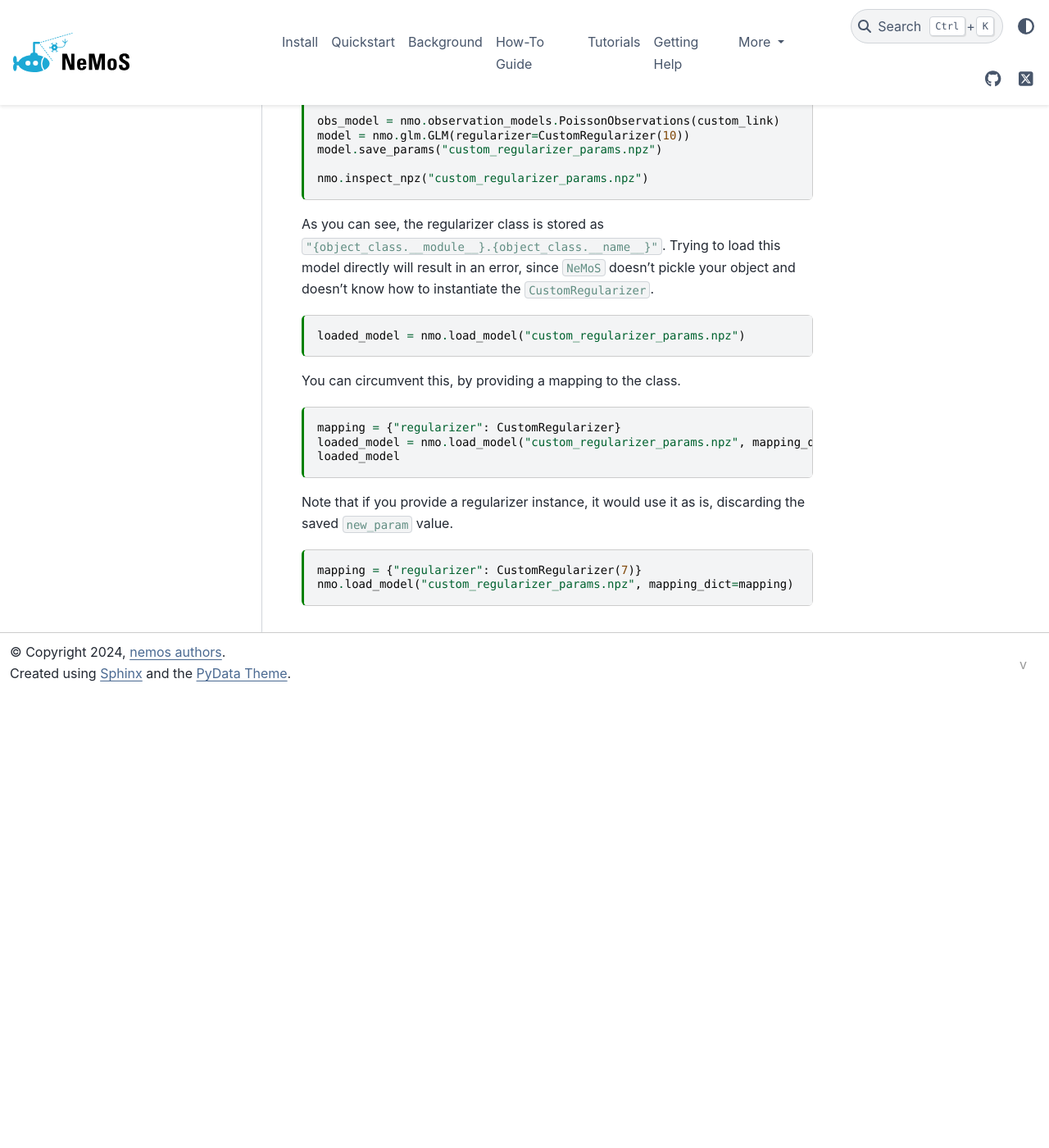
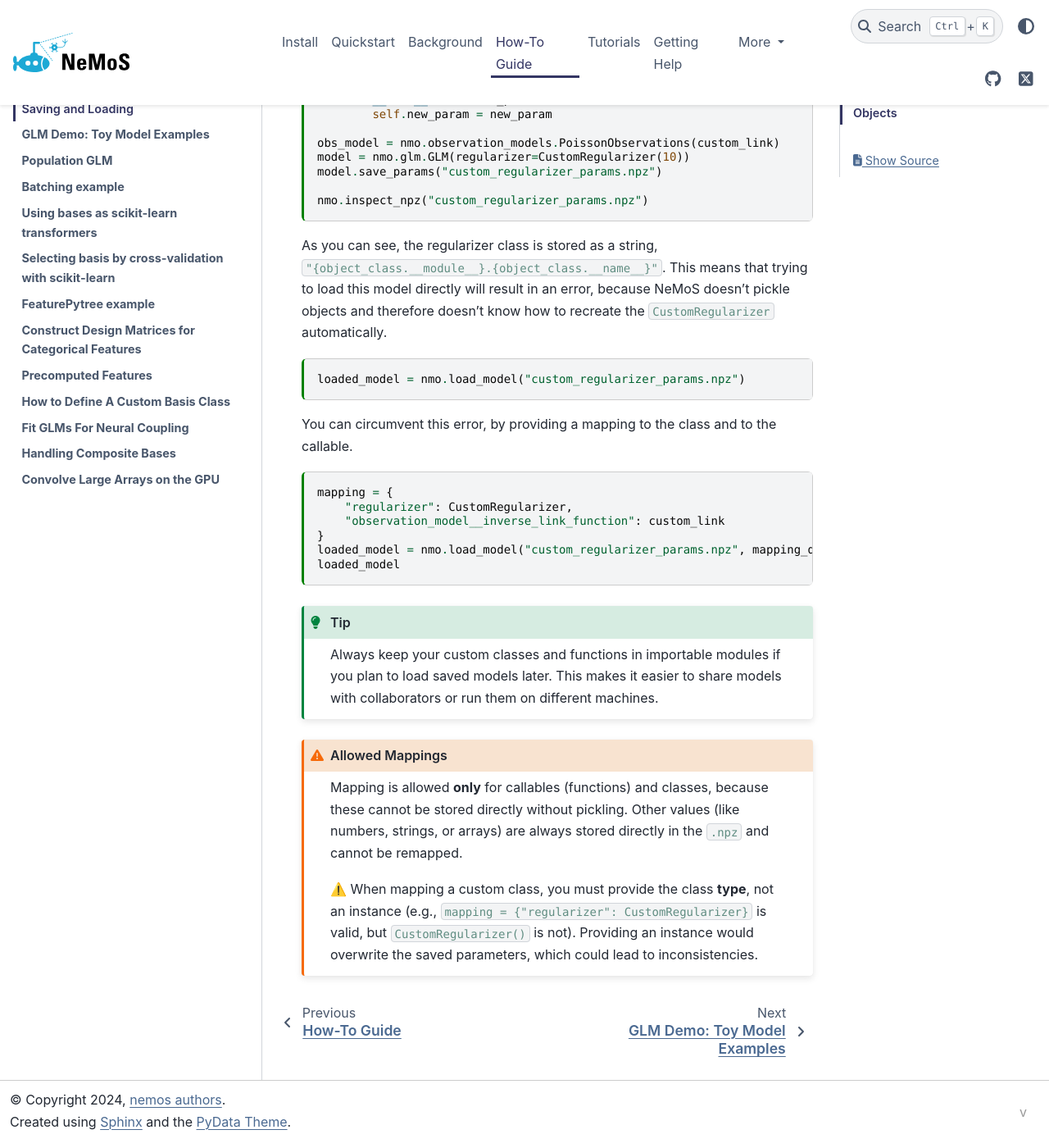
Before and after one commit to flatironinstitute/nemos, a Sphinx documentation site: the page built from docs/how_to_guide/save_and_load.md, in a window 1280 px wide and 1400 px high, scrolled down 1274 px. Shown: the whole window at 82% size. Built offline with Sphinx 7.4.7 and the PyData theme 0.15.4, drawn with Linux system fonts in a browser that asks for light colours; before the commit the page ends 2127 px from its top, so only the background shows below that; some of the changed text lies outside the part shown.

Commit message:
added doc note

````diff
--- a/docs/how_to_guide/save_and_load.md
+++ b/docs/how_to_guide/save_and_load.md
@@ -31,7 +31,7 @@
 model
 ```
 
-The output file can be loaded without pickling, since do not store directly NeMoS objects, but only their type and the parameters for specifying them. This approach is both more robust and safer than pickling the objects directly.
+The output file is loaded without pickling, because NeMoS does not store objects directly. Instead, it stores only a string representing the object’s class and its parameters. This approach is both more robust and safer than pickling the objects themselves.
 
 ```{code-cell}
 
@@ -41,7 +41,7 @@
 
 ## Inspecting the `npz`
 You can check the content of the stored `npz` by calling the `nemos.inspect_npz` function.
-This will print some environment meta-information, as well as the stored parameters.
+The `inspect_npz` function shows the saved object’s metadata and parameter keys:
 
 ```{code-cell}
 
@@ -51,8 +51,7 @@
 
 ## Save and Load Custom Objects
 
-Advanced users may want to specify custom models while still be able to save and load. For example, one could try out a different inverse link function (non-linearity) or a custom  `Regularizer`.
-
+Advanced users may want to specify custom models and still be able to save and load. For example, one could try a different inverse link function (non-linearity) or a custom  `Regularizer`.
 ```{code-cell}
 
 def custom_link(x):
@@ -69,7 +68,7 @@
 nmo.inspect_npz("custom_regularizer_params.npz")
 ```
 
-As you can see, the regularizer class is stored as `"{object_class.__module__}.{object_class.__name__}"`. Trying to load this model directly will result in an error, since `NeMoS` doesn't pickle your object and doesn't know how to instantiate the `CustomRegularizer`.
+As you can see, the regularizer class is stored as a string, `"{object_class.__module__}.{object_class.__name__}"`. This means that trying to load this model directly will result in an error, because NeMoS doesn’t pickle objects and therefore doesn’t know how to recreate the `CustomRegularizer` automatically.
 
 ```{code-cell}
 :tags: [raises-exception]
@@ -77,19 +76,28 @@
 loaded_model = nmo.load_model("custom_regularizer_params.npz")
 ```
 
-You can circumvent this, by providing a mapping to the class.
+You can circumvent this error, by providing a mapping to the class and to the callable.
 
 ```{code-cell}
 
-mapping = {"regularizer": CustomRegularizer}
+mapping = {
+    "regularizer": CustomRegularizer,
+    "observation_model__inverse_link_function": custom_link
+}
 loaded_model = nmo.load_model("custom_regularizer_params.npz", mapping_dict=mapping)
 loaded_model
 ```
+::: {tip}
 
-Note that if you provide a regularizer instance, it would use it as is, discarding the saved `new_param` value.
+Always keep your custom classes and functions in importable modules if you plan to load saved models later. This makes it easier to share models with collaborators or run them on different machines.
+:::
 
-```{code-cell}
+:::{admonition} Allowed Mappings
+:class: warning
 
-mapping = {"regularizer": CustomRegularizer(7)}
-nmo.load_model("custom_regularizer_params.npz", mapping_dict=mapping)
-```
+Mapping is allowed **only** for callables (functions) and classes, because these cannot be stored directly without pickling.
+Other values (like numbers, strings, or arrays) are always stored directly in the `.npz` and cannot be remapped.
+
+⚠️ When mapping a custom class, you must provide the class **type**, not an instance (e.g., `mapping = {"regularizer": CustomRegularizer}` is valid, but `CustomRegularizer()` is not).
+Providing an instance would overwrite the saved parameters, which could lead to inconsistencies.
+:::
````
Also changed, not shown: docs/how_to_guide/README.md (+14 -0 lines), docs/assets/thumbnail_save_load.svg (added), 1 other file.
